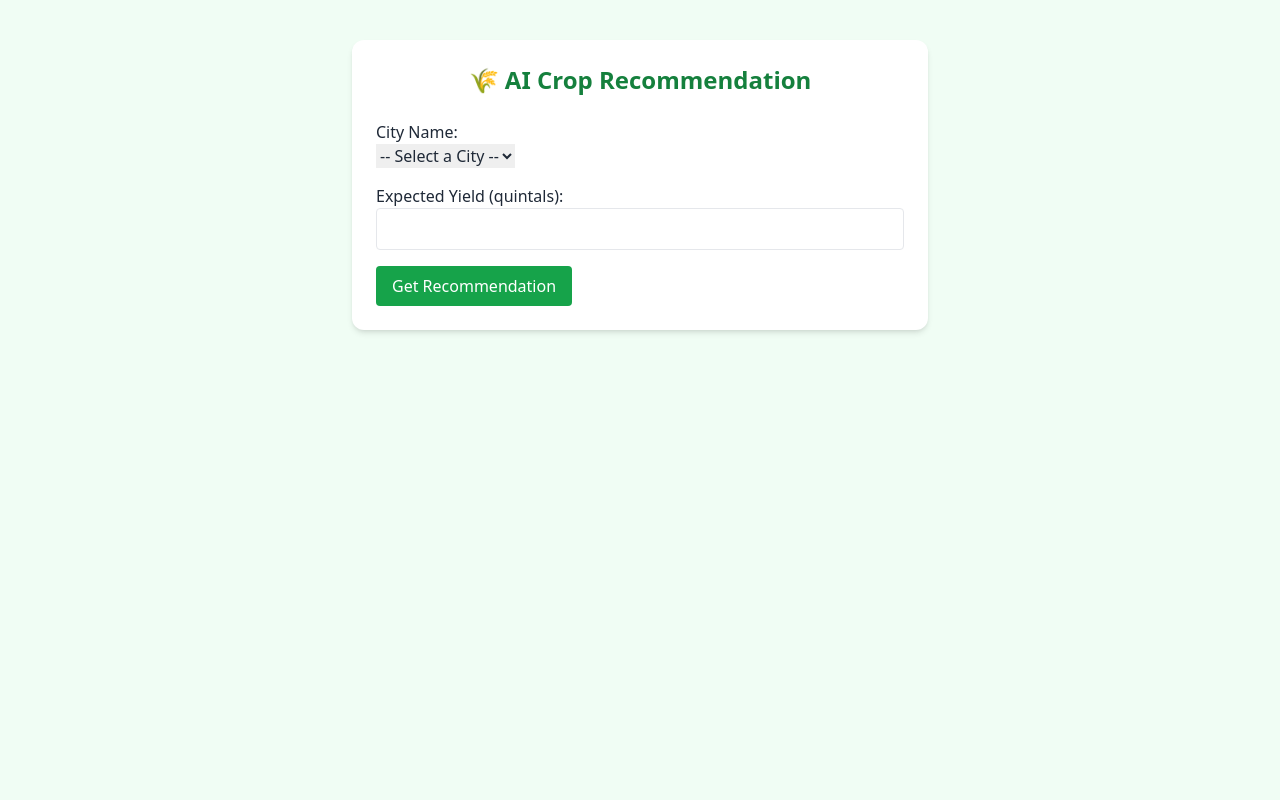
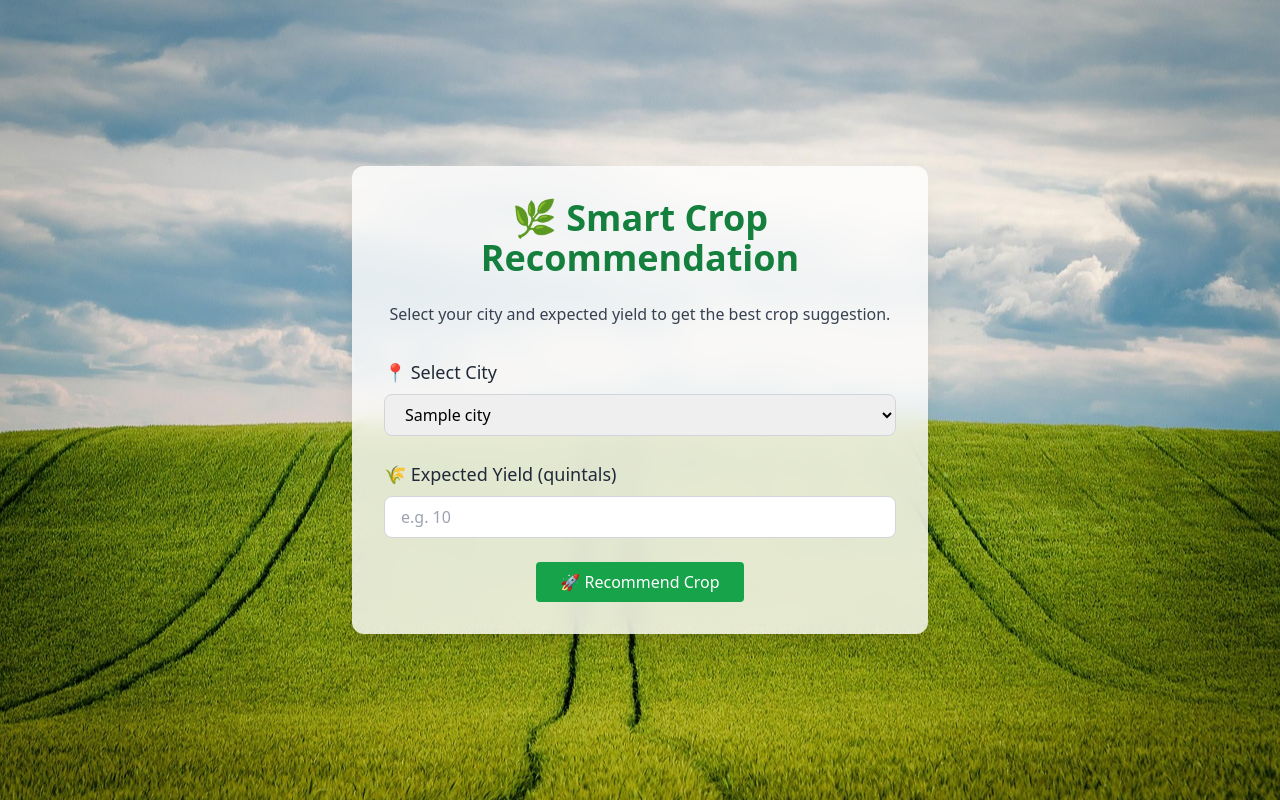
Before and after one commit to HellTech777/ai-crop-recommendation, a FastAPI app: template agri_app/templates/index.html in a window 1280 px wide. Run offline with FastAPI, Linux system fonts and the light colour scheme; the template is opened without the code that fills it: most values are stand-ins (such as "Sample title", 1, 10 or a date in 2020); some libraries are stand-ins or nearby versions.

Commit message:
Update index.html

```diff
--- a/agri_app/templates/index.html
+++ b/agri_app/templates/index.html
@@ -2,29 +2,46 @@
 <html lang="en">
 <head>
   <meta charset="UTF-8">
-    <title>AI Crop Recommendation</title>
+  <title>Crop Recommendation</title>
   <script src="https://cdn.tailwindcss.com"></script>
 </head>
-<body class="bg-green-50 text-gray-800 font-sans">
-    <div class="max-w-xl mx-auto mt-10 p-6 bg-white rounded-xl shadow-md">
-        <h2 class="text-2xl font-bold text-green-700 mb-6 text-center">🌾 AI Crop Recommendation</h2>
-        <form method="post" action="/recommend" class="space-y-4">
+<body class="min-h-screen bg-cover bg-center bg-no-repeat flex items-center justify-center px-4 py-10" style="background-image: url('/static/images/bg-field.jpg');">
+  <div class="max-w-xl w-full bg-white/80 backdrop-blur-md rounded-xl shadow-xl p-8">
+
+    <!-- Header -->
+    <h1 class="text-4xl font-bold text-green-700 text-center mb-6">
+      🌿 Smart Crop Recommendation
+    </h1>
+    <p class="text-center text-gray-700 mb-8">
+      Select your city and expected yield to get the best crop suggestion.
+    </p>
+
+    <!-- Form -->
+    <form method="post" action="/recommend" class="space-y-6">
+
+      <!-- City Dropdown -->
       <div>
-                <label for="city" class="block font-medium">City Name:</label>
-                <select id="city" name="city" required>
-  			<option value="">-- Select a City --</option>
+        <label for="city" class="block text-lg font-medium text-gray-800 mb-2">📍 Select City</label>
+        <select name="city" id="city" required class="w-full px-4 py-2 rounded-lg border border-gray-300 focus:ring-2 focus:ring-green-500 focus:outline-none">
           {% for city in cities %}
             <option value="{{ city }}">{{ city }}</option>
           {% endfor %}
         </select>
       </div>
+
+      <!-- Yield Input -->
       <div>
-                <label for="yield_q" class="block font-medium">Expected Yield (quintals):</label>
-                <input type="number" id="yield_q" name="yield_q" required class="w-full border rounded px-3 py-2">
+        <label for="yield_q" class="block text-lg font-medium text-gray-800 mb-2">🌾 Expected Yield (quintals)</label>
+        <input type="number" name="yield_q" id="yield_q" step="0.1" required placeholder="e.g. 10" class="w-full px-4 py-2 rounded-lg border border-gray-300 focus:ring-2 focus:ring-green-500 focus:outline-none">
       </div>
-            <button type="submit" class="bg-green-600 text-white px-4 py-2 rounded hover:bg-green-700">
-                Get Recommendation
+
+      <!-- Submit Button -->
+      <div class="text-center">
+        <button type="submit" class="bg-green-600 text-white px-6 py-2 rounded hover:bg-green-700 transition">
+          🚀 Recommend Crop
         </button>
+      </div>
+
     </form>
   </div>
 </body>
```
Lines whose indentation alone changed are shown as unchanged.
